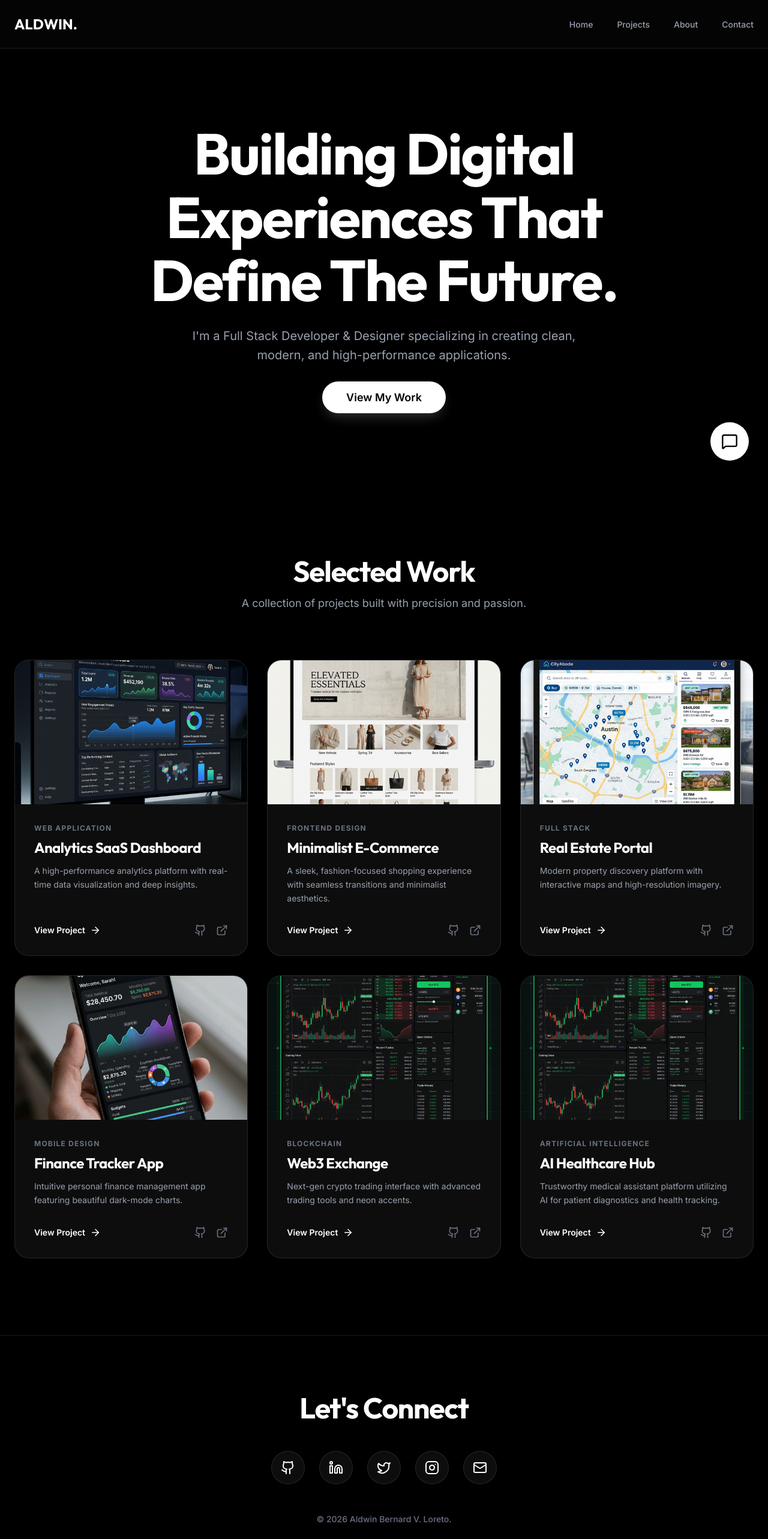
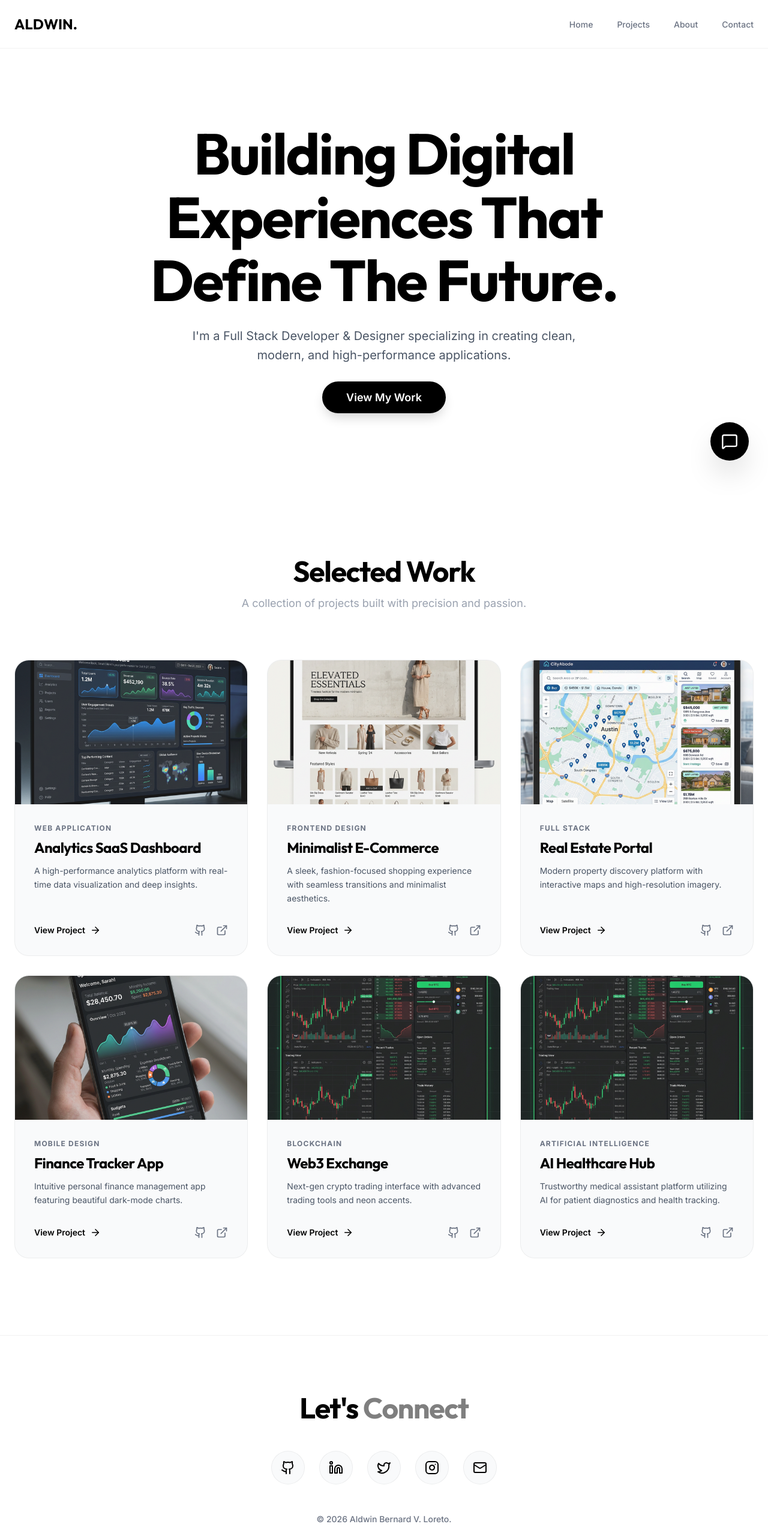
Before and after one commit to iHoshiii/Aldwin-Portfolio, a React app: page / in a window 1280 px wide. Shown: the top 2566 px of the page at 60% size. Built offline with nearby package versions, Linux system fonts and the light colour scheme; the HTML template or start-up script is replaced by a standard one.

Commit message:
Setting up UI White theme

```diff
--- a/src/App.tsx
+++ b/src/App.tsx
@@ -7,7 +7,7 @@ import Chatbot from './components/Chatbot';
 
 const App: React.FC = () => {
   return (
-    <div className="min-h-screen bg-[#000000] text-white">
+    <div className="min-h-screen bg-white text-black">
       <Navbar />
       <Hero />
       <Projects />
--- a/src/components/Chatbot.tsx
+++ b/src/components/Chatbot.tsx
@@ -50,7 +50,7 @@ const Chatbot: React.FC = () => {
             {/* Toggle Button */}
             <button
                 onClick={() => setIsOpen(!isOpen)}
-                className="w-16 h-16 bg-white text-black rounded-full flex items-center justify-center shadow-2xl hover:scale-110 transition-transform duration-300"
+                className="w-16 h-16 bg-black text-white rounded-full flex items-center justify-center shadow-2xl hover:scale-110 transition-transform duration-300"
             >
                 {isOpen ? <X size={28} /> : <MessageSquare size={28} />}
             </button>
@@ -62,23 +62,23 @@ const Chatbot: React.FC = () => {
                         initial={{ opacity: 0, scale: 0.9, y: 20 }}
                         animate={{ opacity: 1, scale: 1, y: 0 }}
                         exit={{ opacity: 0, scale: 0.9, y: 20 }}
-                        className="absolute bottom-20 right-0 w-[350px] md:w-[400px] h-[500px] bg-black border border-white/20 rounded-3xl shadow-2xl flex flex-col overflow-hidden"
+                        className="absolute bottom-20 right-0 w-[350px] md:w-[400px] h-[500px] bg-white border border-black/10 rounded-3xl shadow-2xl flex flex-col overflow-hidden"
                     >
                         {/* Header */}
-                        <div className="p-6 border-b border-white/10 flex justify-between items-center bg-white/5">
+                        <div className="p-6 border-b border-black/5 flex justify-between items-center bg-gray-50">
                             <div>
-                                <h3 className="font-bold text-white">Chat with Aldwin AI</h3>
+                                <h3 className="font-bold text-black">Chat with Aldwin AI</h3>
                                 <p className="text-xs text-gray-500">Ask me anything about my work</p>
                             </div>
                         </div>
 
                         {/* Messages */}
-                        <div className="flex-grow overflow-y-auto p-6 space-y-4">
+                        <div className="flex-grow overflow-y-auto p-6 space-y-4 bg-white">
                             {messages.map((msg, i) => (
                                 <div key={i} className={`flex ${msg.role === 'user' ? 'justify-end' : 'justify-start'}`}>
                                     <div className={`max-w-[80%] p-4 rounded-2xl text-sm ${msg.role === 'user'
-                                        ? 'bg-white text-black rounded-tr-none'
-                                        : 'bg-white/10 text-white rounded-tl-none border border-white/10'
+                                        ? 'bg-black text-white rounded-tr-none'
+                                        : 'bg-gray-100 text-black rounded-tl-none border border-black/5'
                                         }`}>
                                         {msg.text}
                                     </div>
@@ -86,16 +86,16 @@ const Chatbot: React.FC = () => {
                             ))}
                             {isLoading && (
                                 <div className="flex justify-start">
-                                    <div className="bg-white/10 text-white p-4 rounded-2xl rounded-tl-none border border-white/10 italic text-sm flex items-center gap-2">
-                                        <Loader2 size={16} className="animate-spin" /> Thinking...
+                                    <div className="bg-gray-100 text-black p-4 rounded-2xl rounded-tl-none border border-black/5 italic text-sm flex items-center gap-2">
+                                        <Loader2 size={16} className="animate-spin text-black" /> Thinking...
                                     </div>
                                 </div>
                             )}
                             <div ref={messagesEndRef} />
                         </div>
 
-                        {/* Input */}
-                        <div className="p-4 border-t border-white/10 bg-white/5">
+                        {/* Input Area - White Textbox with Black Outlines */}
+                        <div className="p-4 border-t border-black/5 bg-white">
                             <div className="relative">
                                 <input
                                     type="text"
@@ -103,11 +103,11 @@ const Chatbot: React.FC = () => {
                                     onChange={(e) => setInput(e.target.value)}
                                     onKeyPress={(e) => e.key === 'Enter' && handleSend()}
                                     placeholder="Type a message..."
-                                    className="w-full bg-white/10 border border-white/20 rounded-full py-3 px-6 pr-12 text-sm focus:outline-none focus:border-white/40 transition-colors"
+                                    className="w-full bg-white border-2 border-black rounded-full py-3 px-6 pr-12 text-sm text-black placeholder:text-gray-400 focus:outline-none transition-colors"
                                 />
                                 <button
                                     onClick={handleSend}
-                                    className="absolute right-2 top-1/2 -translate-y-1/2 w-8 h-8 flex items-center justify-center text-white hover:text-gray-400 transition-colors"
+                                    className="absolute right-2 top-1/2 -translate-y-1/2 w-8 h-8 flex items-center justify-center text-black hover:text-gray-500 transition-colors"
                                 >
                                     <Send size={18} />
                                 </button>
--- a/src/components/Header.tsx
+++ b/src/components/Header.tsx
@@ -3,9 +3,9 @@ import { Github, Linkedin, Twitter, Instagram, Mail } from 'lucide-react';
 
 const Footer: React.FC = () => {
     return (
-        <footer id="contact" className="py-24 border-t border-white/10 container mx-auto px-6 text-center">
-            <h2 className="text-4xl md:text-5xl font-bold mb-12 font-outfit">
-                Let's <span className="text-white">Connect</span>
+        <footer id="contact" className="py-24 border-t border-black/5 container mx-auto px-6 text-center">
+            <h2 className="text-4xl md:text-5xl font-bold mb-12 font-outfit text-black">
+                Let's <span className="text-black/50">Connect</span>
             </h2>
             <div className="flex justify-center gap-6 mb-12">
                 {[
@@ -18,7 +18,7 @@ const Footer: React.FC = () => {
                     <a
                         key={i}
                         href={social.href}
-                        className="w-14 h-14 flex justify-center items-center bg-white/5 border border-white/10 rounded-full hover:bg-white hover:text-black hover:border-white hover:-translate-y-2 transition-all duration-300"
+                        className="w-14 h-14 flex justify-center items-center bg-gray-50 border border-black/5 rounded-full text-black hover:bg-black hover:text-white hover:border-black hover:-translate-y-2 transition-all duration-300"
                     >
                         <social.icon size={24} />
                     </a>
--- a/src/components/Hero.tsx
+++ b/src/components/Hero.tsx
@@ -3,17 +3,17 @@ import React from 'react';
 const Hero: React.FC = () => {
     return (
         <header id="home" className="relative min-h-screen flex flex-col justify-center items-center text-center px-6 pt-20 overflow-hidden">
-            {/* Decorative Background Glow - Minimal White */}
-            <div className="absolute top-1/4 left-1/2 -translate-x-1/2 w-[600px] h-[600px] bg-white/5 rounded-full blur-[120px] -z-10"></div>
+            {/* Decorative Background Glow - Minimal Dark */}
+            <div className="absolute top-1/4 left-1/2 -translate-x-1/2 w-[600px] h-[600px] bg-black/5 rounded-full blur-[120px] -z-10"></div>
 
             <h1 className="text-5xl md:text-8xl font-bold font-outfit leading-[1.1] mb-6 max-w-5xl animate-fade-in">
-                Building <span className="text-white">Digital Experiences</span> That Define The Future.
+                Building <span className="text-black">Digital Experiences</span> That Define The Future.
             </h1>
-            <p className="text-lg md:text-xl text-gray-400 max-w-2xl mb-10 leading-relaxed animate-fade-in [animation-delay:200ms]">
+            <p className="text-lg md:text-xl text-gray-600 max-w-2xl mb-10 leading-relaxed animate-fade-in [animation-delay:200ms]">
                 I'm a Full Stack Developer & Designer specializing in creating clean, modern, and high-performance applications.
             </p>
             <div className="animate-fade-in [animation-delay:400ms]">
-                <a href="#projects" className="px-10 py-4 bg-white text-black rounded-full font-semibold text-lg shadow-[0_10px_20px_-5px_rgba(255,255,255,0.2)] hover:shadow-[0_15px_30px_-5px_rgba(255,255,255,0.3)] hover:-translate-y-1 transition-all duration-300">
+                <a href="#projects" className="px-10 py-4 bg-black text-white rounded-full font-semibold text-lg shadow-[0_10px_20px_-5px_rgba(0,0,0,0.2)] hover:shadow-[0_15px_30px_-5px_rgba(0,0,0,0.3)] hover:-translate-y-1 transition-all duration-300">
                     View My Work
                 </a>
             </div>
--- a/src/components/Navbar.tsx
+++ b/src/components/Navbar.tsx
@@ -2,15 +2,15 @@ import React from 'react';
 
 const Navbar: React.FC = () => {
     return (
-        <nav className="fixed top-0 left-0 w-full py-6 z-50 bg-[#050505]/80 backdrop-blur-md border-b border-white/10">
+        <nav className="fixed top-0 left-0 w-full py-6 z-50 bg-white/80 backdrop-blur-md border-b border-black/5">
             <div className="container mx-auto px-6 flex justify-between items-center">
                 <div className="text-2xl font-bold font-outfit">
-                    ALD<span className="text-white">WIN.</span>
+                    ALD<span className="text-black">WIN.</span>
                 </div>
                 <ul className="hidden md:flex gap-10">
                     {['Home', 'Projects', 'About', 'Contact'].map((item) => (
                         <li key={item}>
-                            <a href={`#${item.toLowerCase()}`} className="text-sm font-medium text-gray-400 hover:text-white transition-colors">
+                            <a href={`#${item.toLowerCase()}`} className="text-sm font-medium text-gray-500 hover:text-black transition-colors">
                                 {item}
                             </a>
                         </li>
--- a/src/components/ProjectCard.tsx
+++ b/src/components/ProjectCard.tsx
@@ -10,22 +10,22 @@ interface ProjectCardProps {
 const ProjectCard: React.FC<ProjectCardProps> = ({ project, index }) => {
     return (
         <div
-            className="group bg-white/5 border border-white/10 rounded-3xl overflow-hidden hover:border-white/30 transition-all duration-500 flex flex-col animate-fade-in"
+            className="group bg-gray-50 border border-black/5 rounded-3xl overflow-hidden hover:border-black/20 transition-all duration-500 flex flex-col animate-fade-in"
             style={{ animationDelay: `${index * 100}ms` }}
         >
-            <div className="h-60 overflow-hidden">
+            <div className="h-60 overflow-hidden bg-gray-200">
                 <img
                     src={project.image}
                     alt={project.title}
-                    className="w-full h-full object-cover group-hover:scale-110 transition-transform duration-700"
+                    className="w-full h-full object-cover group-hover:scale-110 transition-transform duration-700 opacity-90 group-hover:opacity-100"
                 />
             </div>
             <div className="p-8 flex-grow flex flex-col">
                 <span className="text-xs uppercase tracking-widest text-gray-500 font-bold mb-2">{project.category}</span>
-                <h3 className="text-2xl font-bold mb-3 font-outfit">{project.title}</h3>
-                <p className="text-gray-400 text-sm leading-relaxed mb-8 flex-grow">{project.description}</p>
+                <h3 className="text-2xl font-bold mb-3 font-outfit text-black">{project.title}</h3>
+                <p className="text-gray-600 text-sm leading-relaxed mb-8 flex-grow">{project.description}</p>
                 <div className="mt-auto flex justify-between items-center">
-                    <a href={project.link} className="flex items-center gap-2 text-sm font-semibold hover:text-white transition-colors group/link">
+                    <a href={project.link} className="flex items-center gap-2 text-sm font-semibold text-black hover:text-gray-600 transition-colors group/link">
                         View Project <ArrowRight size={18} className="group-hover/link:translate-x-1 transition-transform" />
                     </a>
                     <div className="flex gap-4 text-gray-500">
--- a/src/components/Projects.tsx
+++ b/src/components/Projects.tsx
@@ -7,7 +7,7 @@ const Projects: React.FC = () => {
         <section id="projects" className="py-32 container mx-auto px-6">
             <div className="text-center mb-20">
                 <h2 className="text-4xl md:text-5xl font-bold mb-4 font-outfit">
-                    Selected <span className="text-white">Work</span>
+                    Selected <span className="text-black">Work</span>
                 </h2>
                 <p className="text-gray-400 text-lg">A collection of projects built with precision and passion.</p>
             </div>
--- a/src/index.css
+++ b/src/index.css
@@ -5,14 +5,14 @@
   --font-sans: "Inter", ui-sans-serif, system-ui, sans-serif, "Apple Color Emoji", "Segoe UI Emoji", "Segoe UI Symbol", "Noto Color Emoji";
   --font-outfit: "Outfit", sans-serif;
 
-  --color-background: #000000;
-  --color-accent: #ffffff;
-  --color-accent-purple: #f3f4f6;
+  --color-background: #ffffff;
+  --color-accent: #000000;
+  --color-accent-purple: #111111;
 }
 
 @layer base {
   body {
-    @apply bg-background text-white antialiased overflow-x-hidden;
+    @apply bg-background text-black antialiased overflow-x-hidden;
   }
 
   h1,
```
